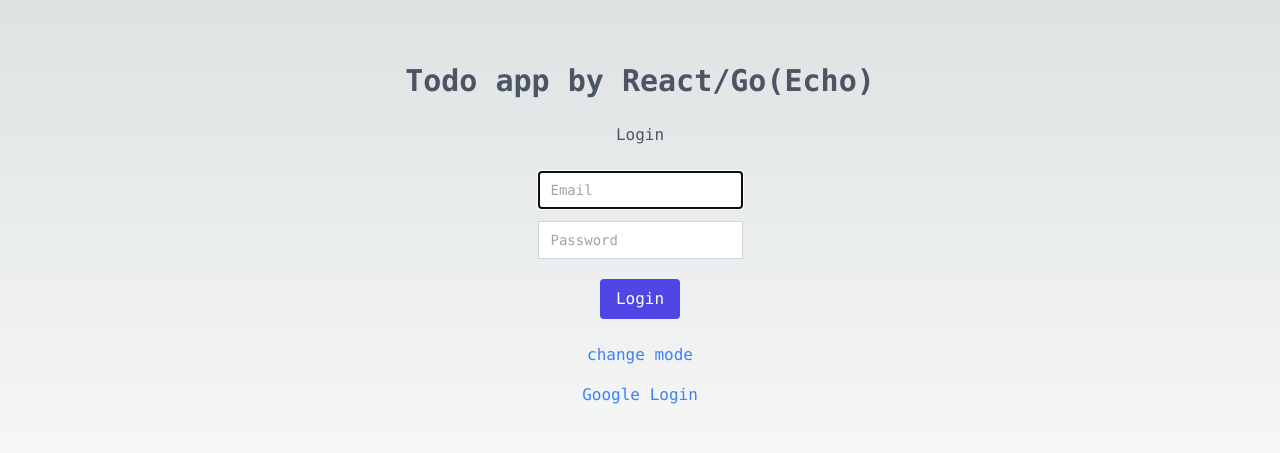
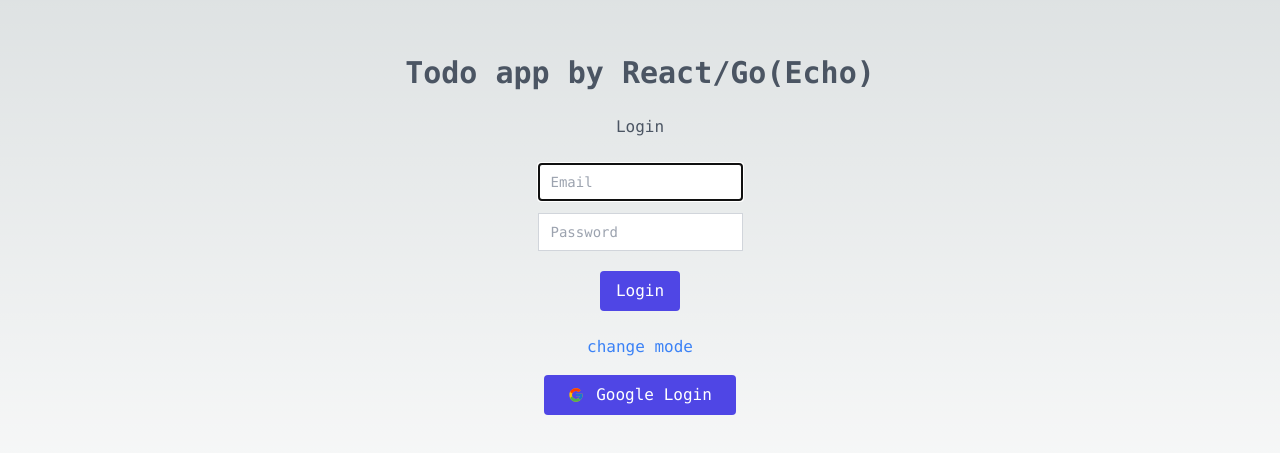
Before and after one commit to hiroky1983/homework-client, a Next.js app: page / in a window 1280 px wide. Shown: the part 165-618 px from the top of the page. Built offline with nearby package versions, Linux system fonts and the light colour scheme; no server answers.

Commit message:
buttonのコーディング

```diff
--- a/package.json
+++ b/package.json
@@ -18,6 +18,7 @@
     "react": "^18",
     "react-dom": "^18",
     "react-hook-form": "^7.49.2",
+    "react-icons": "^5.0.1",
     "zustand": "^4.4.7"
   },
   "devDependencies": {
--- a/src/components/Auth.tsx
+++ b/src/components/Auth.tsx
@@ -1,27 +1,15 @@
 'use client'
-import { useQueryClient } from '@tanstack/react-query'
-import React, { useEffect } from 'react'
+import React, { useEffect, useState } from 'react'
 import type { SubmitHandler } from 'react-hook-form'
 import { useForm } from 'react-hook-form'
+import { FcGoogle } from 'react-icons/fc'
 import { useMutateAuth } from '@/hooks/useMutateAuth'
 import { useCookie } from '@/hooks/useSetCookie'
-import type { Credential, IsLogin } from '@/types'
+import type { Credential } from '@/types'
 
 export const Auth = () => {
   const { register, handleSubmit } = useForm<Credential>()
-  const queryClient = useQueryClient()
-  queryClient.setQueryData<IsLogin>(['isLogin'], { isLogin: false })
-
-  // const isLogin = useQuery(['isLogin'], {
-  //   initialData: { isLogin: false },
-  //   enabled: false,
-  // }).data
-
-  const isLogin = queryClient.getQueryData<IsLogin>(['isLogin'])
-  const setIsLogin = (isLogin: boolean) => {
-    queryClient.setQueryData<IsLogin>(['isLogin'], { isLogin })
-  }
-  // const [isLogin, setIsLogin] = useState(true)
+  const [isLogin, setIsLogin] = useState(true)
   const { loginMutation, registerMutation, googleLoginMutation } =
     useMutateAuth()
   const { getCsrfToken } = useCookie()
@@ -36,11 +24,12 @@ export const Auth = () => {
 
   const submitAuthHandler: SubmitHandler<Credential> = async (data) => {
     if (isLogin) {
-      loginMutation.mutate({
+      await loginMutation.mutate({
         email: data.email,
         password: data.password,
       })
     } else {
+      console.log('2222222222222222222222')
       await registerMutation
         .mutateAsync({
           email: data.email,
@@ -100,9 +89,14 @@ export const Auth = () => {
       <div
         className="cursor-pointer  text-blue-500 hover:opacity-70"
         onClick={onClickGoogleLogin}
+      ></div>
+      <button
+        className="flex gap-3 items-center py-2 px-6 rounded text-white bg-indigo-600 hover:opacity-70"
+        onClick={onClickGoogleLogin}
       >
+        <FcGoogle />
         Google Login
-      </div>
+      </button>
     </div>
   )
 }
```
Also changed, not shown: 1 other file (tests, documents, lock files or other folders).
